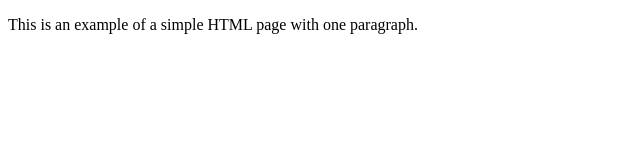
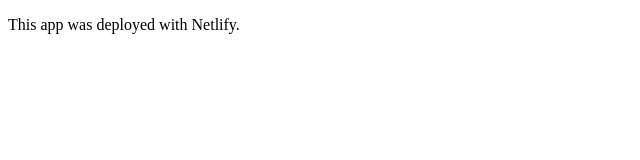
Before and after one commit to sha-shrestha/netlify-poc, a plain HTML site: page index.html in a window 1280 px wide. Shown: the whole page, without its empty margins (0-640 px from the left). Drawn offline with Linux system fonts and the light colour scheme.

Commit message:
Update index.html

```diff
--- a/index.html
+++ b/index.html
@@ -1,9 +1,9 @@
 <!DOCTYPE html>
 <html>
     <head>
-        <title>Example</title>
+        <title>Sample Netlify app</title>
     </head>
     <body>
-        <p>This is an example of a simple HTML page with one paragraph.</p>
+        <p>This app was deployed with Netlify.</p>
     </body>
 </html>
```
